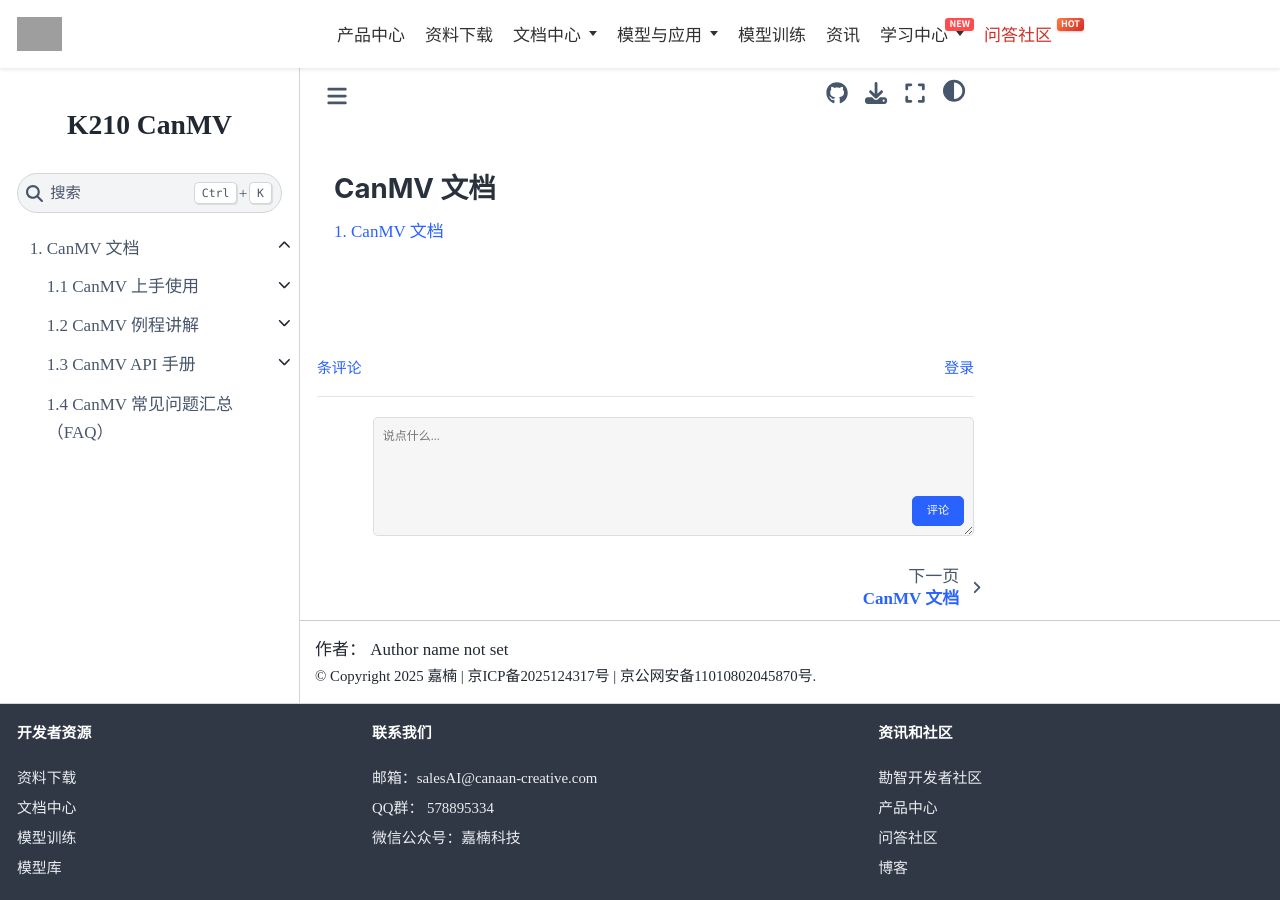
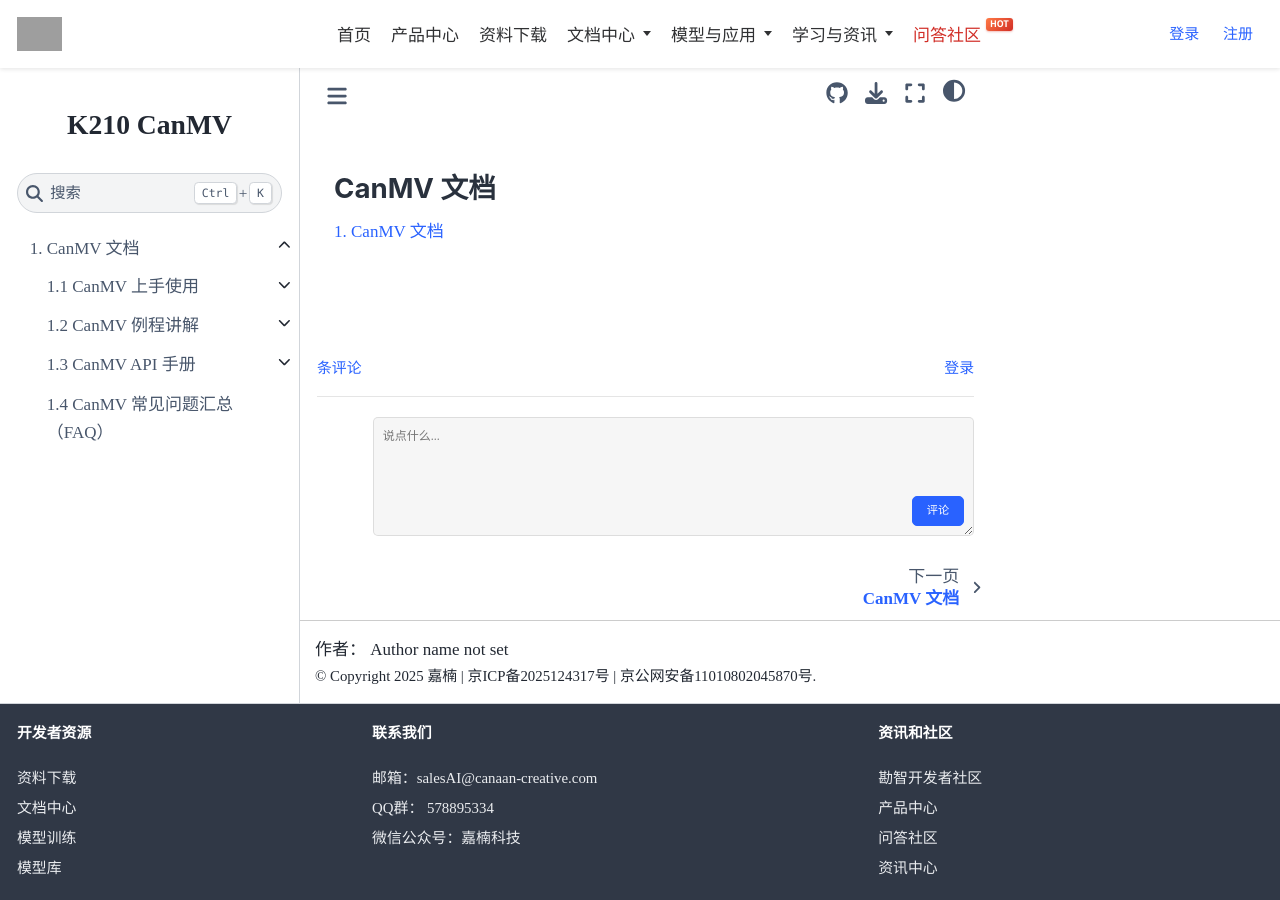
Before and after one commit to kendryte/canmv_docs, a Sphinx documentation site: the page built from source/index.rst, in a window 1280 px wide. Built offline with Sphinx 7.4.7 and the Sphinx Book theme 1.1.4, drawn with Linux system fonts in a browser that asks for light colours; comment, search, counter and statistics services are not loaded; grey boxes are pictures that could not be loaded.

Commit message:
menu增加首页的菜单

```diff
--- a/source/_templates/Fleft.html
+++ b/source/_templates/Fleft.html
@@ -17,8 +17,8 @@
    </style>
    <div class="footer-center">
     <div class="cancat">开发者资源</div>
-    <section class="canact-section"><a href="https://www.kendryte.com/resource">资料下载</a></section>
-    <section class="canact-section"><a href="https://www.kendryte.com/document">文档中心</a></section>
-    <section class="canact-section"><a href="https://www.kendryte.com/training/start">模型训练</a></section>
-    <section class="canact-section"><a href="https://www.kendryte.com/model/library">模型库</a></section>
+    <section class="canact-section"><a href="https://www.kendryte.com/zh/resource">资料下载</a></section>
+    <section class="canact-section"><a href="https://www.kendryte.com/zh/document">文档中心</a></section>
+    <section class="canact-section"><a href="https://www.kendryte.com/zh/training/start">模型训练</a></section>
+    <section class="canact-section"><a href="https://www.kendryte.com/zh/matrix">模型库</a></section>
    </div>
--- a/source/_templates/Fright.html
+++ b/source/_templates/Fright.html
@@ -18,7 +18,7 @@
    <div class="footer-center">
     <div class="cancat">资讯和社区</div>
     <section class="canact-section"><a href="https://www.kendryte.com">勘智开发者社区</a></section>
-    <section class="canact-section"><a href="https://www.kendryte.com/products">产品中心</a></section>
+    <section class="canact-section"><a href="https://www.kendryte.com/zh/products">产品中心</a></section>
     <section class="canact-section"><a href="https://www.kendryte.com/answer">问答社区</a></section>
-    <section class="canact-section"><a href="https://www.kendryte.com/blog">博客</a></section>
+    <section class="canact-section"><a href="https://www.kendryte.com/news/">资讯中心</a></section>
    </div>
--- a/source/_templates/nav.html
+++ b/source/_templates/nav.html
@@ -4,6 +4,7 @@
 <noscript><link href="https://fonts.googleapis.com/css2?family=Noto+Sans+SC:wght@100..900&display=swap" rel="stylesheet"></noscript>
 
 <div class="document-navbar-nav">
+  <span class="nav-item"><a href="/">首页</a></span>
   <span class="nav-item"><a href="/zh/products">产品中心</a></span>
   <span class="nav-item"><a href="/zh/resource">资料下载</a></span>
 
@@ -48,21 +49,19 @@
   <span class="nav-item has-simple-dropdown">
     <a href="javascript:void(0)">模型与应用<i class="caret"></i></a>
     <div class="simple-dropdown">
-      <a href="/zh/model">模型下载</a>
-      <a href="/zh/library">应用下载</a>
+      <a href="/zh/matrix">模型下载</a>
+      <a href="/zh/appModel">应用下载</a>
+      <a href="/zh/training/start">模型训练</a>
     </div>
   </span>
 
-  <span class="nav-item"><a href="/zh/training/start">模型训练</a></span>
-  <span class="nav-item"><a href="/zh/blog">资讯</a></span>
-
-  <!-- 学习中心：NEW 角标 + 简单下拉 -->
+  <!-- 学习中心：简单下拉 -->
   <span class="nav-item has-simple-dropdown has-new">
-    <a href="javascript:void(0)">学习中心<i class="caret"></i></a>
-    <span class="new-badge">NEW</span>
+    <a href="javascript:void(0)">学习与资讯<i class="caret"></i></a>
     <div class="simple-dropdown">
       <a href="/zh/coursecenter">系列课程</a>
       <a href="/zh/learning">实战手册</a>
+      <a href="/zh/news">资讯中心</a>
     </div>
   </span>
 
@@ -356,3 +355,4 @@
   function goBbs() {
     location.href = `/answer/`;
   }
+</script>
```
